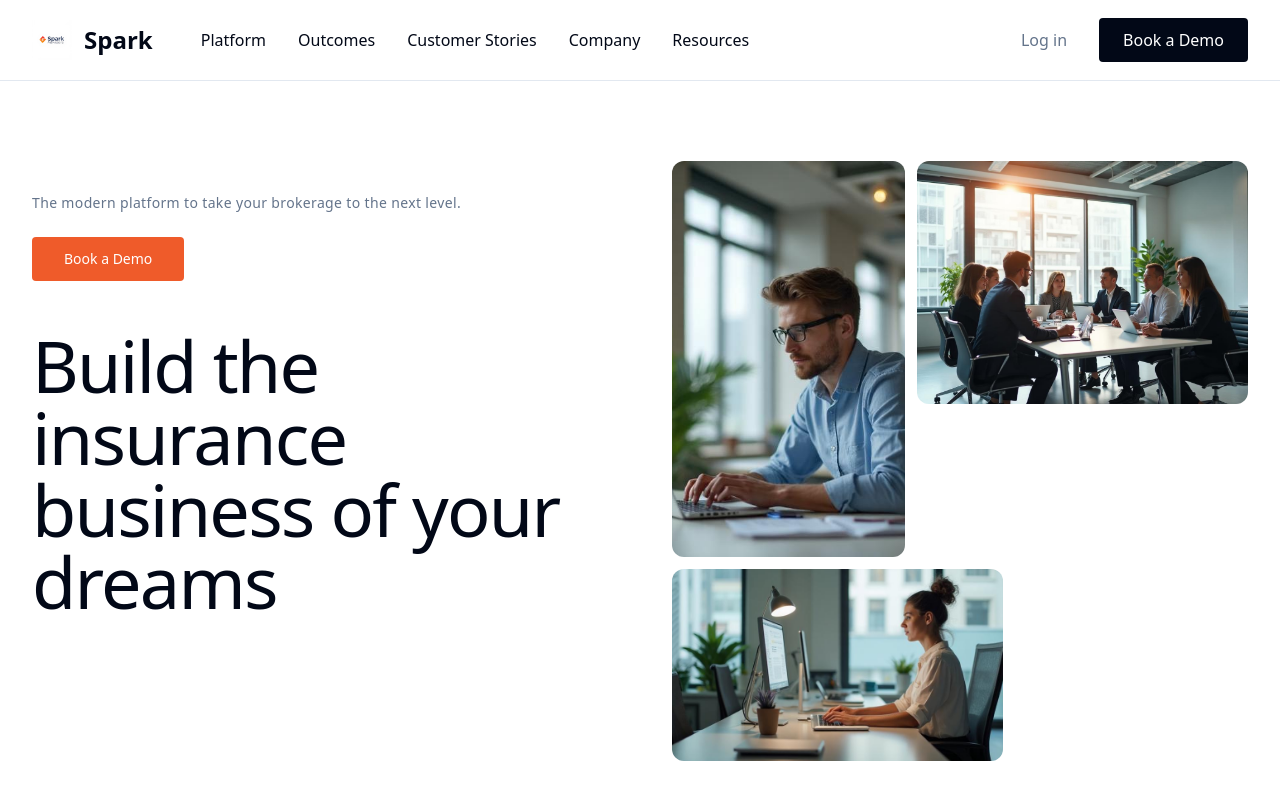
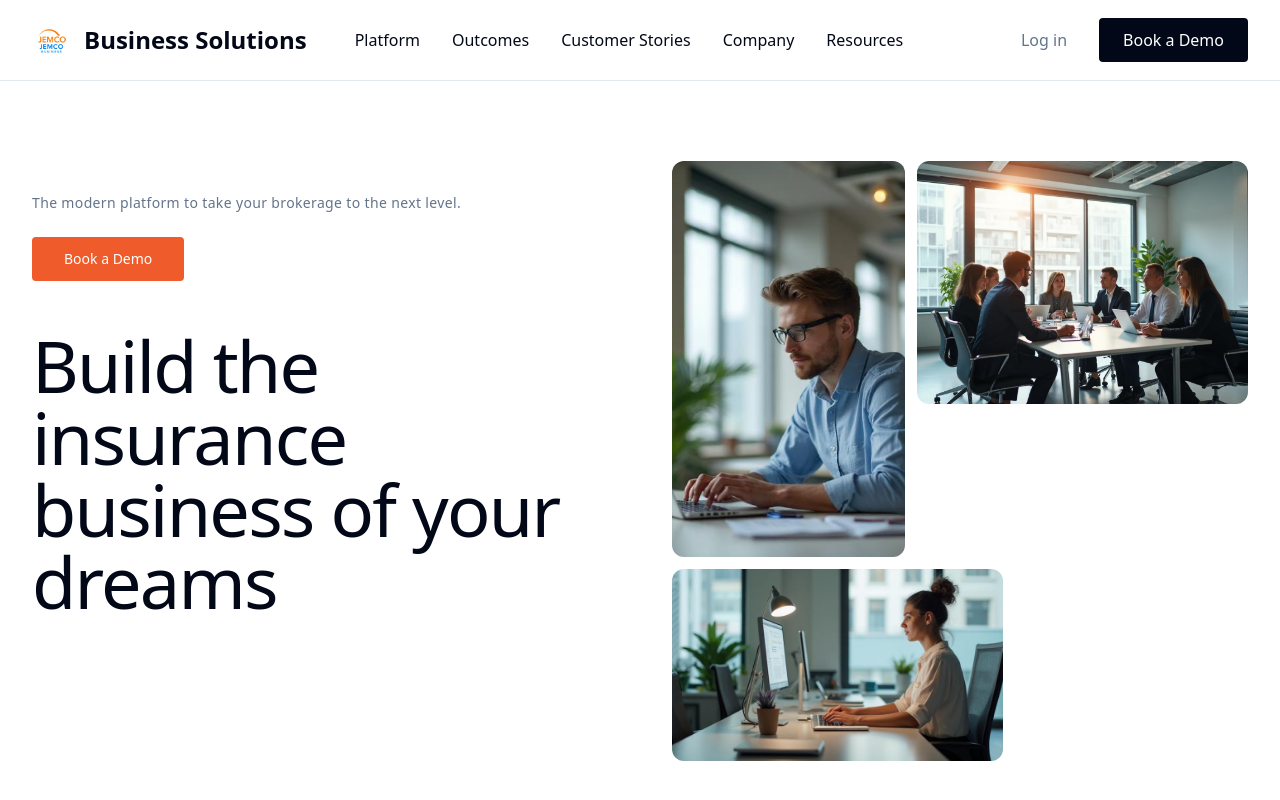
Before and after one commit to miraflorastudio/jemco-business-solutions, a React (Vite) app: page / in a window 1280 px wide. Shown: the top 800 px of the page. Built offline with nearby package versions, Linux system fonts and the light colour scheme.

Commit message:
Update logo and company name
Update the logo to the provided image and change the company name to "JEMCO Business Solutions" in the navigation and footer sections.

```diff
--- a/src/components/Footer.tsx
+++ b/src/components/Footer.tsx
@@ -1,4 +1,4 @@
-import sparkLogo from "@/assets/spark-logo.png";
+import jemcoLogo from "@/assets/jemco-logo.png";
 
 const Footer = () => {
   return (
@@ -7,8 +7,8 @@ const Footer = () => {
         <div className="grid lg:grid-cols-4 gap-12">
           <div className="space-y-6">
             <div className="flex items-center space-x-3">
-              <img src={sparkLogo} alt="Spark" className="h-10 w-10" />
-              <span className="text-2xl font-bold">Spark</span>
+              <img src={jemcoLogo} alt="JEMCO Business Solutions" className="h-10 w-auto" />
+              <span className="text-2xl font-bold">Business Solutions</span>
             </div>
             <p className="text-base text-muted-foreground leading-relaxed max-w-sm">
               The modern platform to take your brokerage to the next level.
@@ -62,7 +62,7 @@ const Footer = () => {
         </div>
 
         <div className="border-t mt-12 pt-8 text-center text-base text-muted-foreground">
-          <p>&copy; 2024 Spark Advisors. All rights reserved.</p>
+          <p>&copy; 2024 JEMCO Business Solutions. All rights reserved.</p>
         </div>
       </div>
     </footer>
--- a/src/components/Header.tsx
+++ b/src/components/Header.tsx
@@ -1,5 +1,5 @@
 import { Button } from "@/components/ui/button";
-import sparkLogo from "@/assets/spark-logo.png";
+import jemcoLogo from "@/assets/jemco-logo.png";
 
 const Header = () => {
   return (
@@ -7,8 +7,8 @@ const Header = () => {
       <div className="container flex h-20 items-center justify-between">
         <div className="flex items-center space-x-12">
           <div className="flex items-center space-x-3">
-            <img src={sparkLogo} alt="Spark" className="h-10 w-10" />
-            <span className="text-2xl font-bold text-foreground">Spark</span>
+            <img src={jemcoLogo} alt="JEMCO Business Solutions" className="h-10 w-auto" />
+            <span className="text-2xl font-bold text-foreground">Business Solutions</span>
           </div>
           <nav className="hidden md:flex items-center space-x-8">
             <a href="#platform" className="text-base font-medium text-foreground transition-colors hover:text-primary">
```
Also changed, not shown: src/assets/jemco-logo.png (added).
